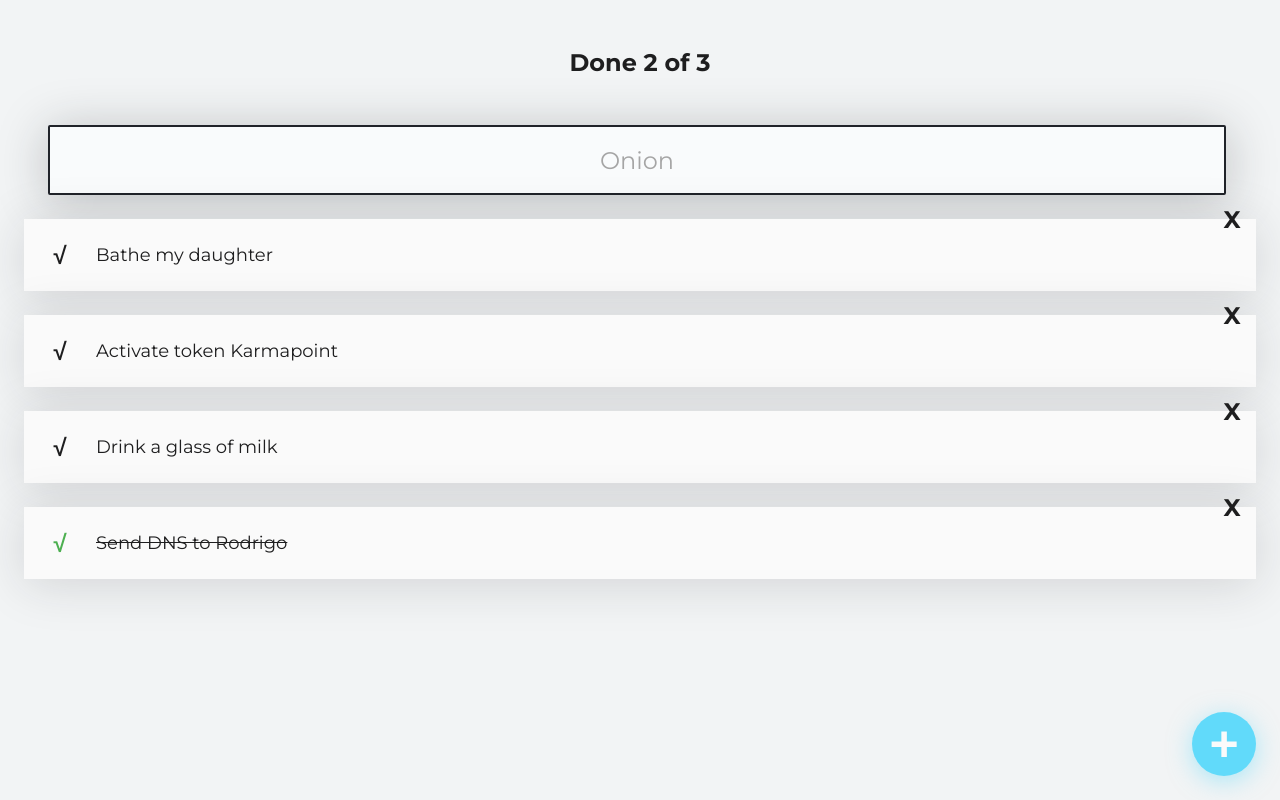
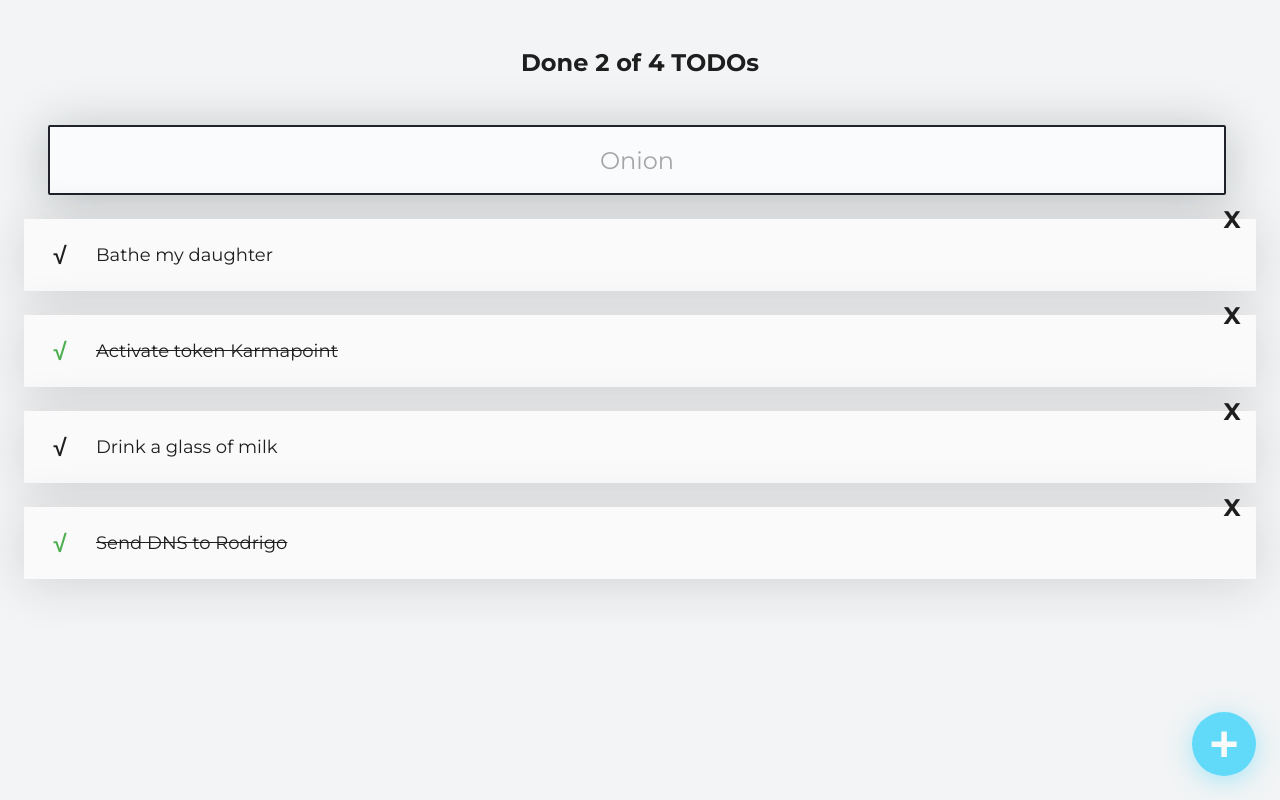
Before and after one commit to anibal-corral/react-todo-list, a React (Create React App) app: page / in a window 1280 px wide. Built offline with nearby package versions, Linux system fonts and the light colour scheme.

Commit message:
Mark a Todo as completed and Deleted

```diff
--- a/src/App.js
+++ b/src/App.js
@@ -8,7 +8,7 @@ import {TodoList} from './TodoList';
 import {TodoItem} from './TodoItem';
 const defaultTodos = [
   {text: 'Bathe my daughter', completed:false },
-  {text: 'Activate token Karmapoint', completed:false },
+  {text: 'Activate token Karmapoint', completed:true },
   {text: 'Drink a glass of milk', completed:false },
   {text: 'Send DNS to Rodrigo', completed:true },
 ]
@@ -20,11 +20,52 @@ const [todos, setTodos] = React.useState(defaultTodos);
 const completedTodosCount = todos.filter((todo)=>!!todo.completed).length;
 const totalTodos = todos.length;
 
+//Filter todos
+let searchedTodos=[]//to save
+if(!searchValue.length>0){
+  console.log('True');
+  searchedTodos = todos;
+}else{
+  //Filter todos
+  const searchText = searchValue.toLowerCase();
+  searchedTodos =  todos.filter(
+    (todo)=>{
+      const todoText = todo.text.toLowerCase();
+      return todoText.includes(searchText);
+    }
+  )
+}
+
+//function to set todo completed
+const completeTodo = (text) => {
+  //Search the index of todo to delete
+  const todoIndex = searchedTodos.findIndex((todo)=>todo.text === text);
+  //Copy of ALL todos to manipulate them.
+  const newTodos = [...searchedTodos];
+  //Set completed
+  searchedTodos[todoIndex].completed=true;
+  //set Todos
+  setTodos(newTodos)
+}
+//function to delete todo
+const deleteTodo = (text) => {
+  //Search the index of todo to delete
+  const todoIndex = searchedTodos.findIndex((todo)=>todo.text === text);
+  //Copy of ALL todos to manipulate them.
+  const newTodos = [...searchedTodos];
+  //Delete todo index from array
+  newTodos.splice(todoIndex,1);
+  //set Todos
+  setTodos(newTodos)
+}
 
 
   return (
     <React.Fragment>
-     <TodoCounter/>
+     <TodoCounter
+     total={totalTodos}
+     completed = {completedTodosCount}
+     />
 
     <TodoSearch
     //Send values to SearchComponent
@@ -37,8 +78,14 @@ const totalTodos = todos.length;
     />
 
     <TodoList>
-      {todos.map(todo=>(
-        <TodoItem key={todo.text} text={todo.text} completed={todo.completed}/>
+      {searchedTodos.map(todo=>(
+        <TodoItem
+        key={todo.text}
+        text={todo.text}
+        completed={todo.completed}
+        onComplete = {()=>completeTodo(todo.text)}
+        onDelete = {()=>deleteTodo(todo.text)}
+        />
       ))}
     </TodoList>
     <CreateTodoButton/>
--- a/src/TodoCounter.js
+++ b/src/TodoCounter.js
@@ -1,8 +1,8 @@
 import React from 'react';
 import './TodoCounter.css'
-function TodoCounter(){
+function TodoCounter({total, completed}){
     return(
-        <h2 className='TodoCounter'>Done 2 of 3</h2>
+        <h2 className='TodoCounter'>Done {completed} of {total} TODOs</h2>
     )
 }
 
--- a/src/TodoItem.js
+++ b/src/TodoItem.js
@@ -1,26 +1,18 @@
 import React from 'react';
 import './TodoItem.css';
 function TodoItem(props){
-const onComplete = () => {
-    alert(`Task ${props.text} is done`);
-    props.completed=true;
-}
-const onDelete = () => {
-    alert(`Erasing task ${props.text}`);
-    // props.completed=true;
-}
 
 return (
     <li className="TodoItem">
         <span
         className={`Icon Icon-check ${props.completed && 'Icon-check--active'}`}
-        onClick={onComplete}
+        onClick={props.onComplete}
 
         >√</span>
         <p className={`TodoItem-p ${props.completed && 'TodoItem-p--complete'}`}>{props.text}</p>
         <span
         className="Icon Icon-delete"
-        onClick={onDelete}
+        onClick={props.onDelete}
 
         >X</span>
     </li>
```
